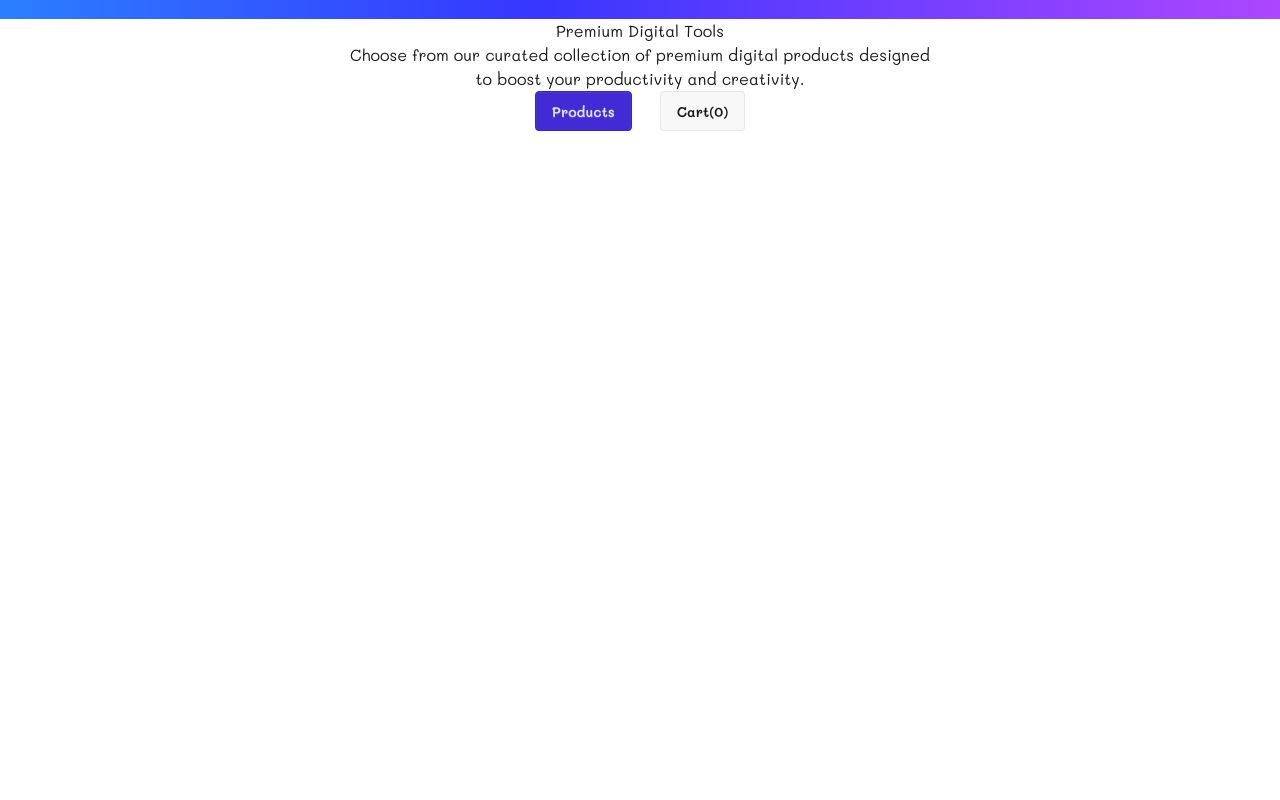
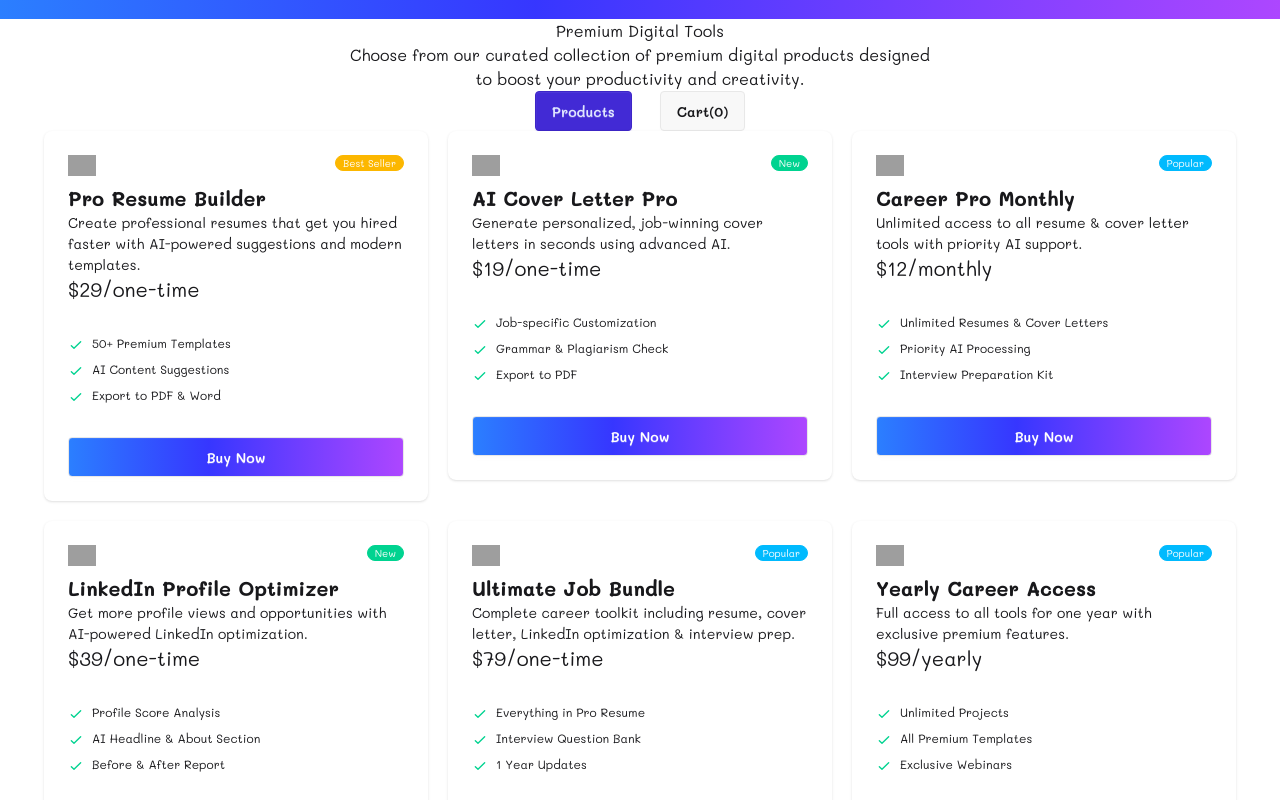
Before and after one commit to abdussattarsakil/DigiTools-project-assingment-6-, a React (Vite) app: page / in a window 1280 px wide. Shown: the part 940-1740 px from the top of the page. Before the commit the page ends 1071 px from the top, so only its background shows below. Built offline with nearby package versions, Linux system fonts and the light colour scheme; grey boxes are pictures that could not be loaded.

Commit message:
json file call and daynamic cart add

```diff
--- a/public/data.json
+++ b/public/data.json
@@ -50,7 +50,7 @@
     "description": "Get more profile views and opportunities with AI-powered LinkedIn optimization.",
     "price": 39,
     "period": "one-time",
-    "tag": "",
+    "tag": "New",
     "tagType": "",
     "features": [
       "Profile Score Analysis",
@@ -65,7 +65,7 @@
     "description": "Complete career toolkit including resume, cover letter, LinkedIn optimization & interview prep.",
     "price": 79,
     "period": "one-time",
-    "tag": "Best Value",
+    "tag": "Popular",
     "tagType": "popular",
     "features": [
       "Everything in Pro Resume",
@@ -110,7 +110,7 @@
     "description": "AI-powered interview preparation with real-time feedback and mock interviews.",
     "price": 25,
     "period": "one-time",
-    "tag": "",
+    "tag": "Best Seller",
     "tagType": "",
     "features": [
       "500+ Common Questions",
@@ -140,7 +140,7 @@
     "description": "Team license for companies and career coaches helping multiple candidates.",
     "price": 299,
     "period": "yearly",
-    "tag": "",
+    "tag": "New",
     "tagType": "",
     "features": [
       "Up to 10 Team Members",
--- a/src/App.jsx
+++ b/src/App.jsx
@@ -2,6 +2,7 @@
 import AllProducts from './components/AllProducts'
 import Hero from './components/Hero'
 import Navbar from './components/Navbar'
+import ProductsCart from './components/ProductsCart'
 import State from './components/State'
 
 function App() {
@@ -13,6 +14,7 @@
       <Hero></Hero>
       <State></State>
       <AllProducts></AllProducts>
+      <ProductsCart></ProductsCart>
 
     </>
   )
--- /dev/null
+++ b/src/components/ProductsCart.jsx
@@ -0,0 +1,51 @@
+import { use } from "react";
+
+const dataPromise = fetch("../../public/data.json").then(res => res.json());
+//console.log(dataPromise)
+const ProductsCart = () => {
+    const data = use(dataPromise)
+    return (
+        <div className="grid lg:grid-cols-3 md:grid-cols-2 m-auto w-fit gap-5">
+            {
+                data.map(cartData => (
+                    <div>
+                        <div className="card w-96 bg-base-100 shadow-sm">
+                            <div className="card-body">
+                                <div className="flex justify-between">
+
+                                    <img className="w-1/12" src={cartData.icon} alt="" />
+
+                                    <span className={`badge-xs text-white ${cartData.tag === 'New' && 'badge badge-success'} ${cartData.tag === 'Popular' && 'badge badge-info'} ${cartData.tag === 'Best Seller' && 'badge badge-warning'}`}>{cartData.tag}</span>
+
+                                </div>
+
+                                <div className="">
+                                    <h2 className="text-xl font-bold">{cartData.name}</h2>
+                                    <p>{cartData.description}</p>
+                                    <span className="text-xl">${cartData.price}/{cartData.period}</span>
+                                </div>
+                                <ul className="mt-6 flex flex-col gap-2 text-xs">
+                                    {
+                                        cartData.features.map(feature => (
+                                            <li>
+                                                <svg xmlns="http://www.w3.org/2000/svg" className="size-4 me-2 inline-block text-success" fill="none" viewBox="0 0 24 24" stroke="currentColor"><path strokeLinecap="round" strokeLinejoin="round" strokeWidth="2" d="M5 13l4 4L19 7" /></svg>
+                                                <span>{feature}</span>
+                                            </li>
+                                        ))
+                                    }
+
+
+                                </ul>
+                                <div className="mt-6">
+                                    <button className="btn text-white btn-block bg-linear-to-r/hsl from-blue-500 to-purple-500">Buy Now</button>
+                                </div>
+                            </div>
+                        </div>
+                    </div>
+                ))
+            }
+        </div>
+    );
+};
+
+export default ProductsCart;
```
